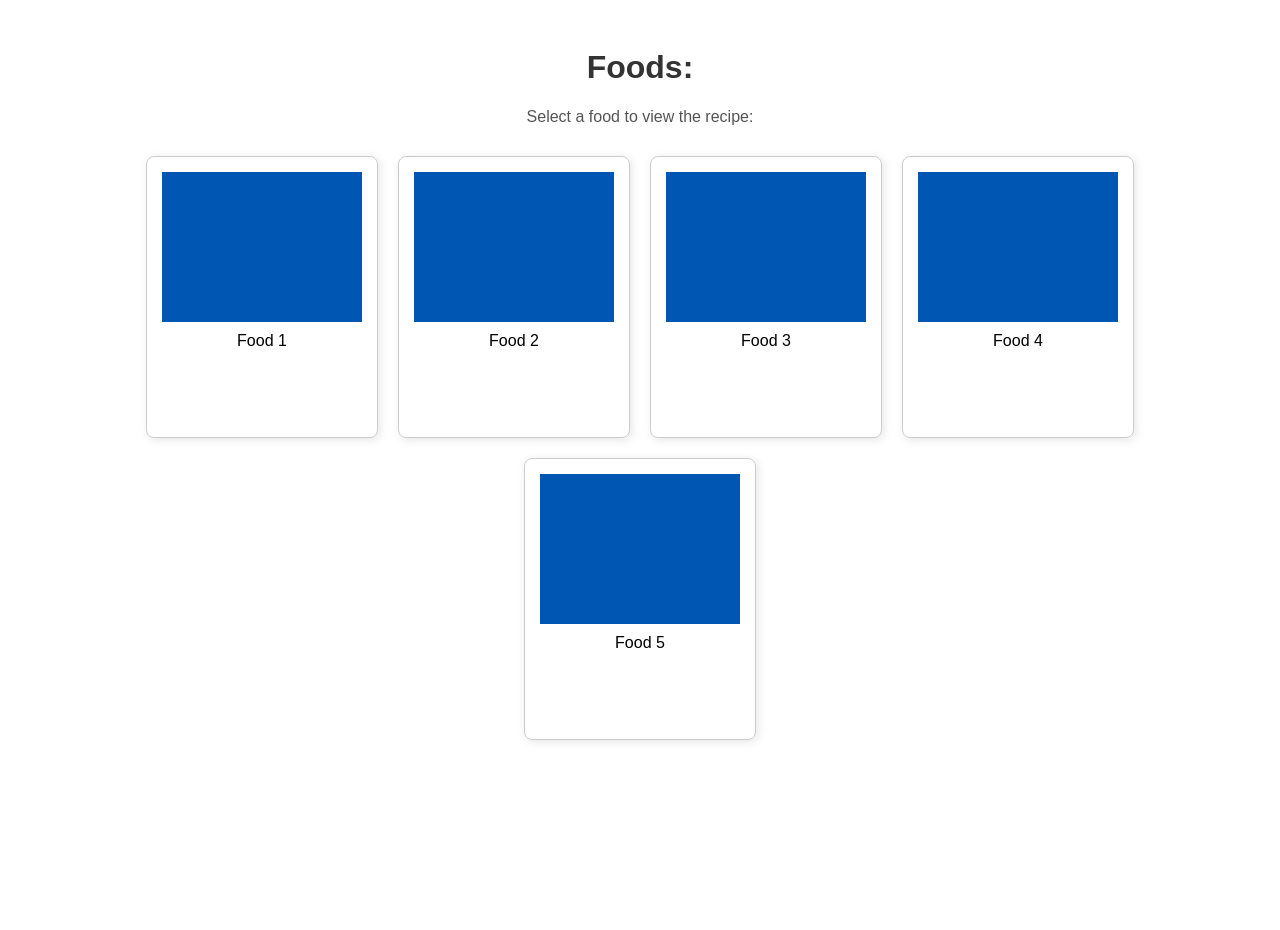
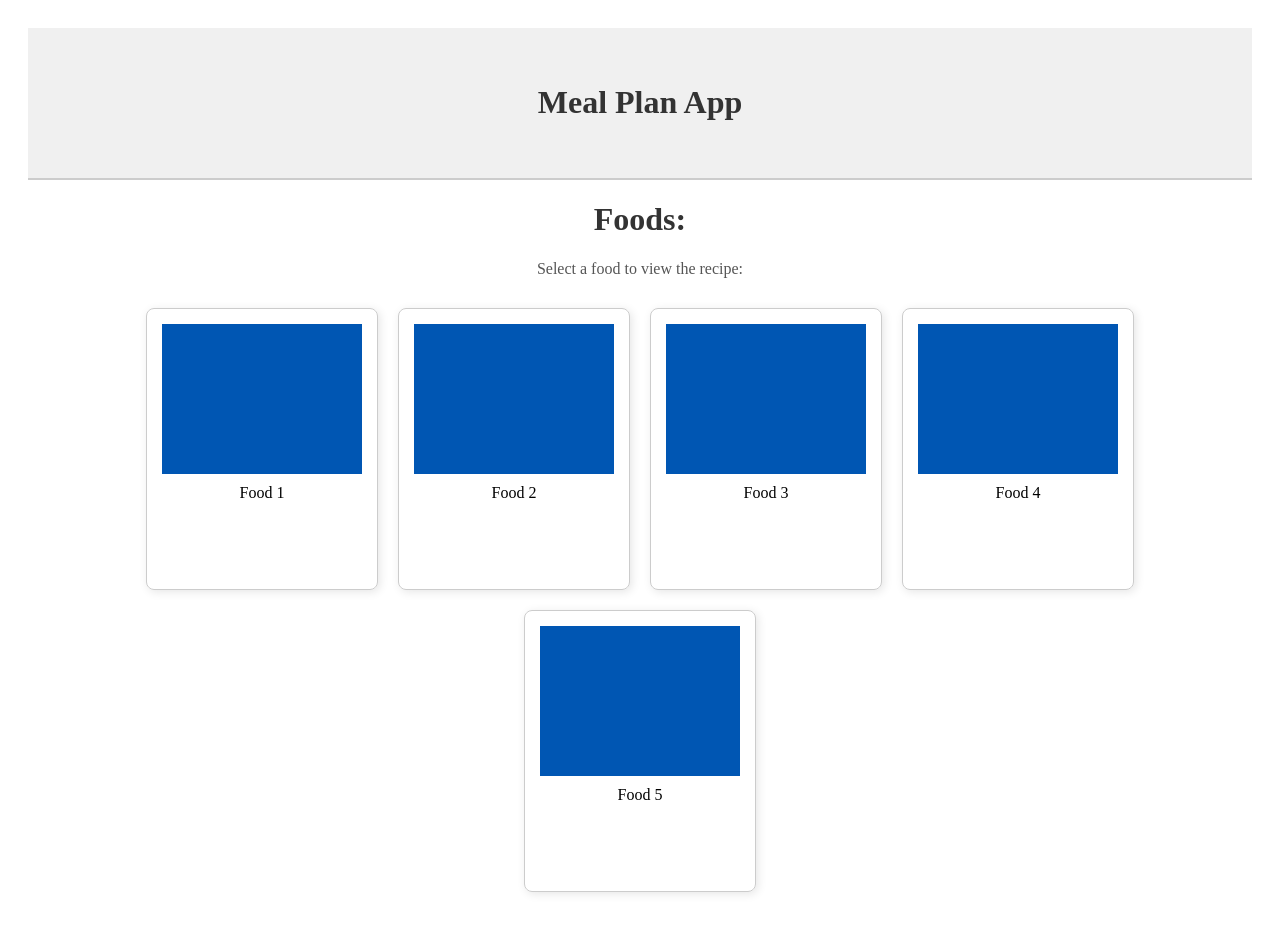
Before and after one commit to CS196Illinois/FA24-Group6, a Flask app: template Research/templates/food_list.html in a window 1280 px wide. Before the commit the page ends 742 px from the top, so only its background shows below. Run offline with Flask 3, Linux system fonts and the light colour scheme; the template is opened without the code that fills it, so the values that code supplies are empty.

Commit message:
Added Header for every page

```diff
--- a/Research/templates/food_list.html
+++ b/Research/templates/food_list.html
@@ -5,8 +5,16 @@
     <meta name="viewport" content="width=device-width, initial-scale=1.0">
     <title>Food List</title>
     <style>
+        .header {
+            display: flex;
+            align-items: center;
+            justify-content: center;
+            padding: 35px;
+            background-color: #f0f0f0;
+            border-bottom: 2px solid #ccc;
+        }
+
         body {
-            font-family: Arial, sans-serif;
             padding: 20px;
         }
 
@@ -57,6 +65,9 @@
     </style>
 </head>
 <body>
+    <div class="header">
+        <h1>Meal Plan App</h1>
+    </div>
     <h1>Foods:</h1>
     <p>Select a food to view the recipe:</p>
 
```
